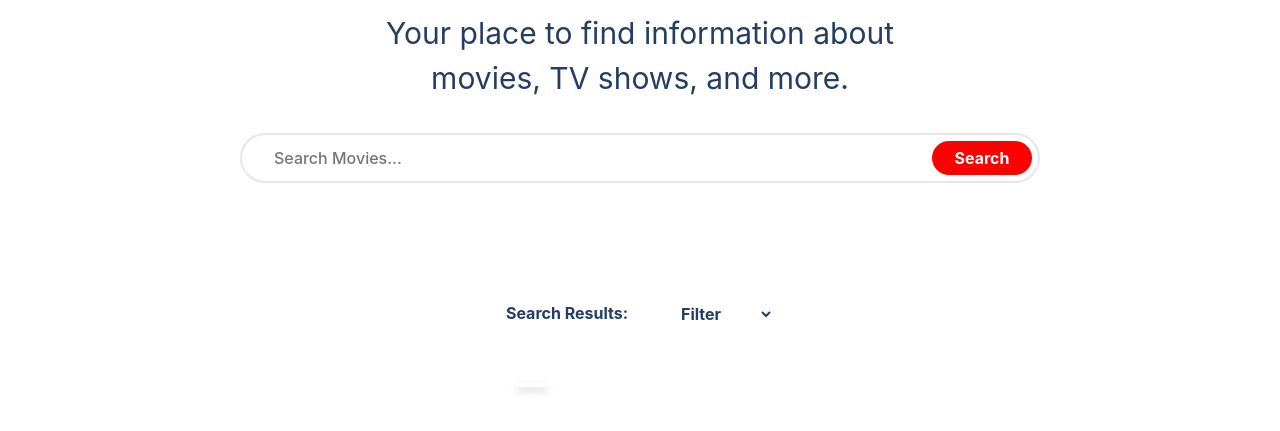
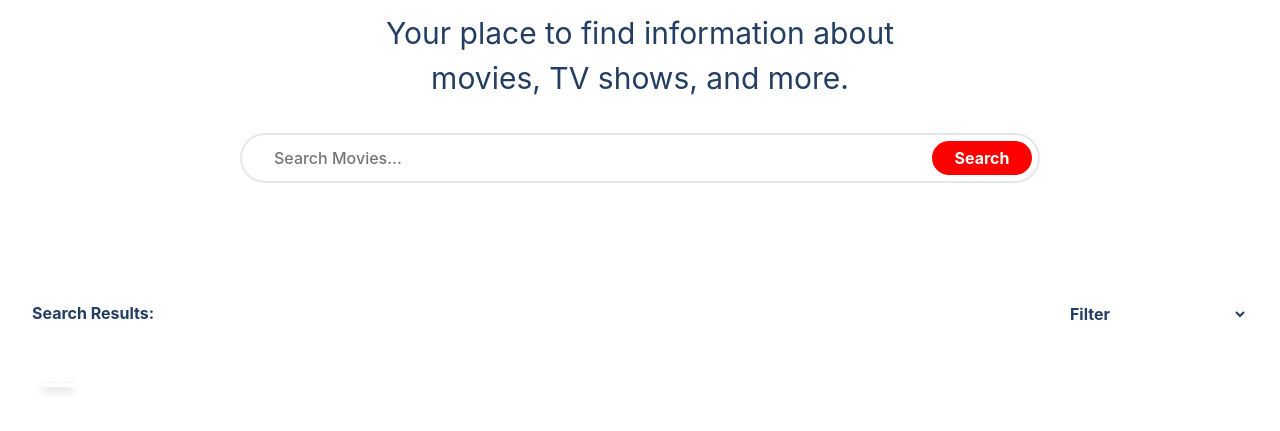
Before and after one commit to snj0625/module4__final--project, a plain HTML site: page index.html in a window 1280 px wide. Shown: the part 223-654 px from the top of the page. Drawn offline with Linux system fonts and the light colour scheme.

Commit message:
css update

```diff
--- a/styles.css
+++ b/styles.css
@@ -18,6 +18,7 @@ h1 {
 }
 .container {
   padding: 50px 0;
+  width: 100%;
 }
 section {
   padding: 0 32px;
@@ -147,11 +148,16 @@ header .row{
   background-color: #f87171;
   color: #fff;
 }
-#search__results {
+section#search__results {
   position: relative;
   display: flex;
-  align-items: center;
-  justify-content: center;
+  justify-content: space-between;
+}
+.row__narrow{
+  display: flex;
+  flex-direction: column;
+  justify-content: space-between;
+  width: 100%;
 }
 .search__results--heading{
   display: flex;
@@ -174,7 +180,7 @@ header .row{
   z-index: 2;
   height: calc(100% - 16px);
   border-radius: 500px;
-  width: 50%;
+  width: 25%;
   border: none;
   background-color: white;
   color: #243e63;
```
Also changed, not shown: index.html (+12 -10 lines).
